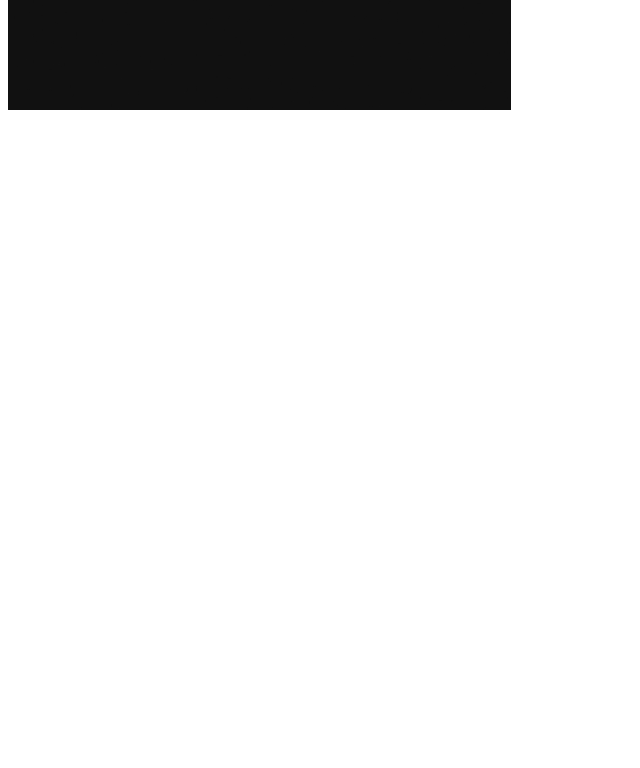
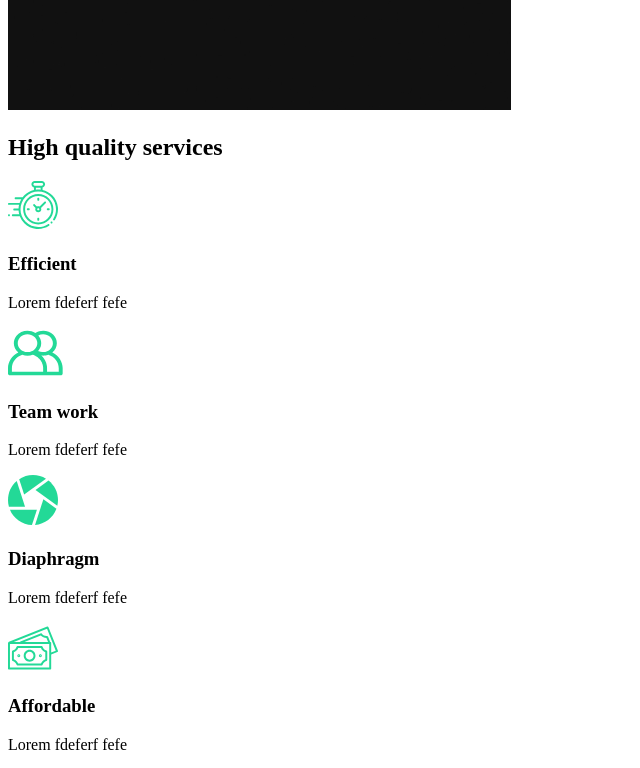
Before and after one commit to camillecalas/react-portfolio, a React (Create React App) app: page / in a window 1280 px wide. Shown: the part 860-1628 px from the top of the page, without its empty margins (0-640 px from the left). Before the commit the page ends 982 px from the top, so only its background shows below. Built offline with nearby package versions, Linux system fonts and the light colour scheme.

Commit message:
services section

```diff
--- /dev/null
+++ b/src/components/ServicesSection.js
@@ -0,0 +1,56 @@
+import React from 'react'
+import clock from '../img/clock.svg'
+import diaphragm from '../img/diaphragm.svg'
+import money from '../img/money.svg'
+import teamwork from '../img/teamwork.svg'
+import home2 from '../img/home2.png'
+
+
+const ServicesSection = () => {
+  return (
+	<div className="services">
+		<div className="description">
+			<h2>High <span>quality</span> services</h2>
+			<div className="cards">
+				<div className="card">
+					<div className="icon">
+						<img src={clock} alt="icon of clock" />
+						<h3>Efficient</h3>
+					</div>
+					<p>Lorem fdeferf fefe</p>
+				</div>
+
+				<div className="card">
+					<div className="icon">
+						<img src={teamwork} alt="icon of team work" />
+						<h3>Team work</h3>
+					</div>
+					<p>Lorem fdeferf fefe</p>
+				</div>
+
+				<div className="card">
+					<div className="icon">
+						<img src={diaphragm} alt="icon of diaphragm" />
+						<h3>Diaphragm</h3>
+					</div>
+					<p>Lorem fdeferf fefe</p>
+				</div>
+
+				<div className="card">
+					<div className="icon">
+						<img src={money} alt="icon of money" />
+						<h3>Affordable</h3>
+					</div>
+					<p>Lorem fdeferf fefe</p>
+				</div>
+
+			</div>
+		</div>
+		<div className="image">
+			<img src={home2} alt="camera" />
+		</div>
+	</div>
+  )
+}
+
+export default ServicesSection
--- a/src/pages/AboutUs.js
+++ b/src/pages/AboutUs.js
@@ -1,11 +1,13 @@
 import React from 'react'
 import AboutSection from '../components/AboutSection'
+import ServicesSection from '../components/ServicesSection'
 
 const AboutUs = () => {
   return (
-	<div>
+	<>
 		<AboutSection/>
-	</div>
+		<ServicesSection/>
+	</>
   )
 }
 
```
